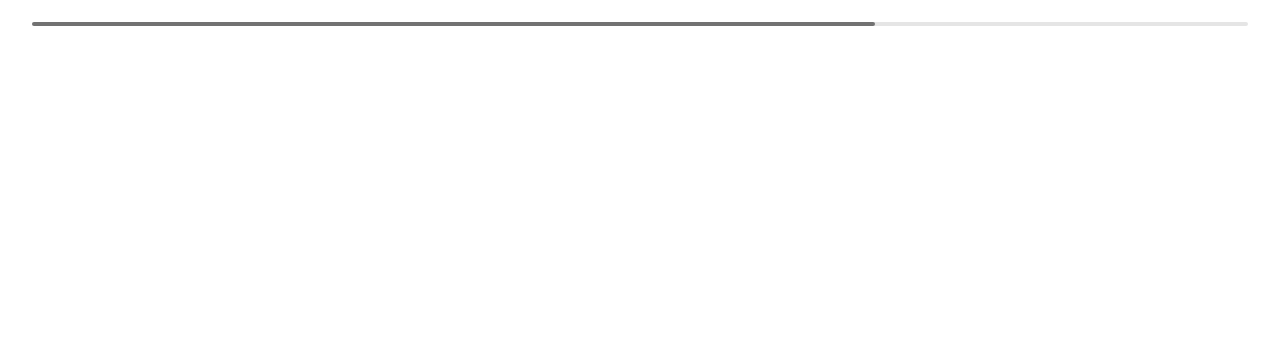
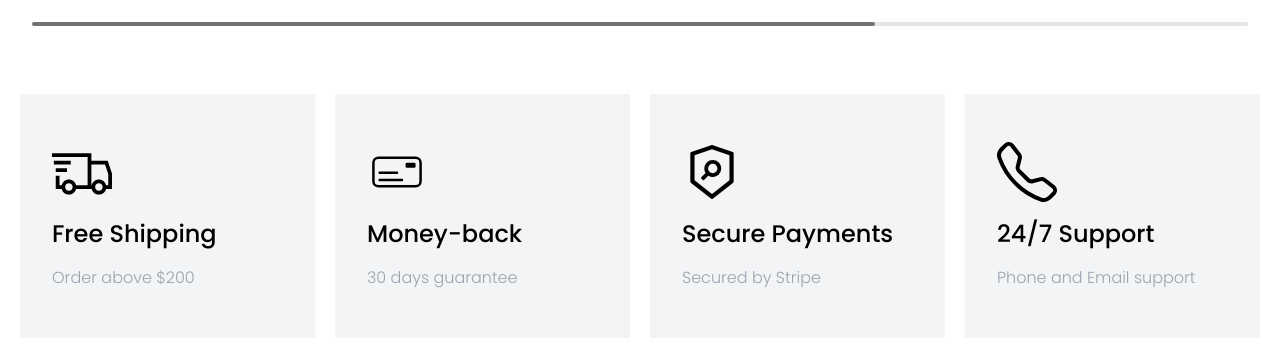
Before and after one commit to tuanhungdev1/HomeDecor, a React (Vite) app: page / in a window 1280 px wide. Shown: the part 2275-2634 px from the top of the page. Before the commit the page ends 2345 px from the top, so only its background shows below. Built offline with nearby package versions, Linux system fonts and the light colour scheme.

Commit message:
add values section home page

```diff
--- /dev/null
+++ b/src/constants/index.ts
@@ -0,0 +1,4 @@
+export * from "./apiEndpoints";
+export * from "./imageSlide";
+export * from "./menuItem";
+export * from "./valuesItem";
--- /dev/null
+++ b/src/constants/valuesItem.tsx
@@ -0,0 +1,33 @@
+import { LiaShippingFastSolid } from "react-icons/lia";
+import { CiMoneyCheck1 } from "react-icons/ci";
+
+import { BsTelephone } from "react-icons/bs";
+import { AiOutlineSecurityScan } from "react-icons/ai";
+export interface IValueItem {
+  icon: (className: string) => React.ReactNode;
+  title: string;
+  subTitle: string;
+}
+
+export const valuesItem: IValueItem[] = [
+  {
+    icon: (className) => <LiaShippingFastSolid className={`${className}`} />,
+    title: "Free Shipping",
+    subTitle: "Order above $200",
+  },
+  {
+    icon: (className) => <CiMoneyCheck1 className={`${className}`} />,
+    title: "Money-back",
+    subTitle: "30 days guarantee",
+  },
+  {
+    icon: (className) => <AiOutlineSecurityScan className={`${className}`} />,
+    title: "Secure Payments",
+    subTitle: "Secured by Stripe",
+  },
+  {
+    icon: (className) => <BsTelephone className={`${className}`} />,
+    title: "24/7 Support",
+    subTitle: "Phone and Email support",
+  },
+];
--- /dev/null
+++ b/src/modules/home/ValuesSection.tsx
@@ -0,0 +1,24 @@
+import { valuesItem } from "@/constants";
+
+const ValuesSection = () => {
+  return (
+    <section className="grid grid-cols-2 gap-5 pt-6 pb-6 lg:grid-rows-1 lg:grid-cols-4">
+      {valuesItem.map((item, index) => (
+        <div
+          key={index}
+          className="flex flex-col gap-4 px-8 py-12 transition-all duration-200 select-none bg-secondary-gray hover:bg-gray-300 hover:-translate-y-2"
+        >
+          <div>{item.icon("text-5xl  lg:text-6xl")}</div>
+          <span className="text-sm font-medium md:text-base xl:text-2xl">
+            {item.title}
+          </span>
+          <span className="text-sm font-light text-gray-400 md:text-base">
+            {item.subTitle}
+          </span>
+        </div>
+      ))}
+    </section>
+  );
+};
+
+export default ValuesSection;
--- a/src/modules/home/index.ts
+++ b/src/modules/home/index.ts
@@ -1,3 +1,4 @@
 export { default as HeroSection } from "./HeroSection";
 export { default as CategoriesSection } from "./CategoriesSection";
 export { default as ProductCarousel } from "./ProductCarousel";
+export { default as ValuesSection } from "./ValuesSection";
--- a/src/pages/HomePage.tsx
+++ b/src/pages/HomePage.tsx
@@ -2,6 +2,7 @@ import {
   CategoriesSection,
   HeroSection,
   ProductCarousel,
+  ValuesSection,
 } from "@/modules/home";
 
 const HomePage = () => {
@@ -10,6 +11,7 @@ const HomePage = () => {
       <HeroSection />
       <CategoriesSection />
       <ProductCarousel />
+      <ValuesSection />
     </main>
   );
 };
--- a/src/types/type.d.ts
+++ b/src/types/type.d.ts
@@ -3,6 +3,8 @@ export interface IMenuItem {
   title: string;
   url: string;
 }
+
+
 
 export interface IImageSlide {
   id: string;
```
